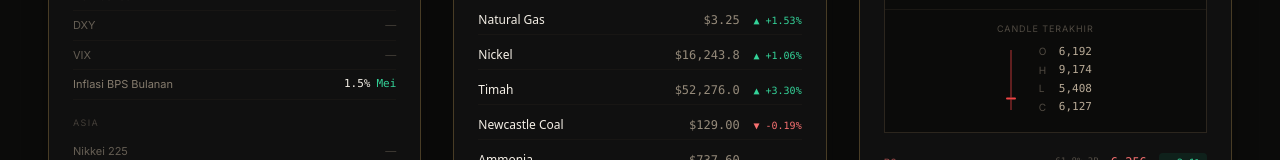
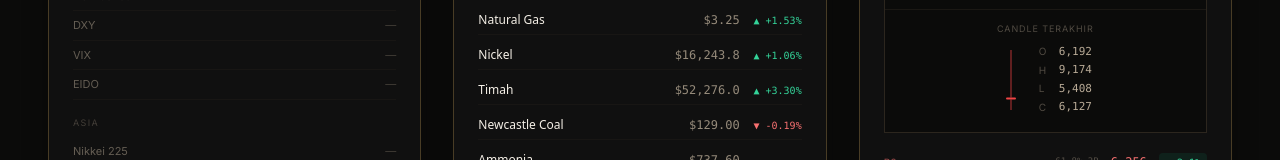
Before and after one commit to broden101/portfolio, a Next.js app: page /playbook/ihsg in a window 1280 px wide. Shown: the part 633-793 px from the top of the page. Built offline with nearby package versions, Linux system fonts and the light colour scheme; no server answers.

Commit message:
revert: Indeks Global EIDO back — remove Inflasi BPS Bulanan from global indices

```diff
--- a/app/playbook/ihsg/page.tsx
+++ b/app/playbook/ihsg/page.tsx
@@ -352,7 +352,7 @@ export default function IHSGDashboard() {
               return <>
                 <div className="text-[#B8AA96]/30 text-[9px] tracking-[0.15em] uppercase mb-2 mt-1">US</div>
                 {["SPX","IXIC","DJI","DXY","VIX"].map(k => row(k === "SPX" ? "S&P 500" : k === "IXIC" ? "Nasdaq" : k === "DJI" ? "Dow Jones" : k, q(k), k === "DXY" ? n=>n.toFixed(2) : k === "VIX" ? n=>n.toFixed(2) : usFmt))}
-                {(() => { const inf = manual.inflation; if (!inf) return null; const up = (inf.value ?? 0) >= 0; return <div key="Inflasi" className="flex justify-between py-1.5 border-b border-[#2C261E]/30"><span className="text-[#B8AA96]/70 text-[11px]">Inflasi BPS Bulanan</span><span className="text-[11px] font-mono"><span className="text-[#F4EFE6]">{inf.value?.toFixed(1)}%</span><span className={`ml-1.5 ${up ? "text-emerald-400" : "text-red-400"}`}>{inf.month ?? ""}</span></span></div>; })()}
+                {(() => { const e = q("AMEX_EIDO") ?? data?.eido; return row("EIDO", e, n=>n.toFixed(2)); })()}
                 <div className="text-[#B8AA96]/30 text-[9px] tracking-[0.15em] uppercase mb-2 mt-4">ASIA</div>
                 {[
                   ["NI225","Nikkei 225"],
```
Also changed, not shown: 1 other file (tests, documents, lock files or other folders).
